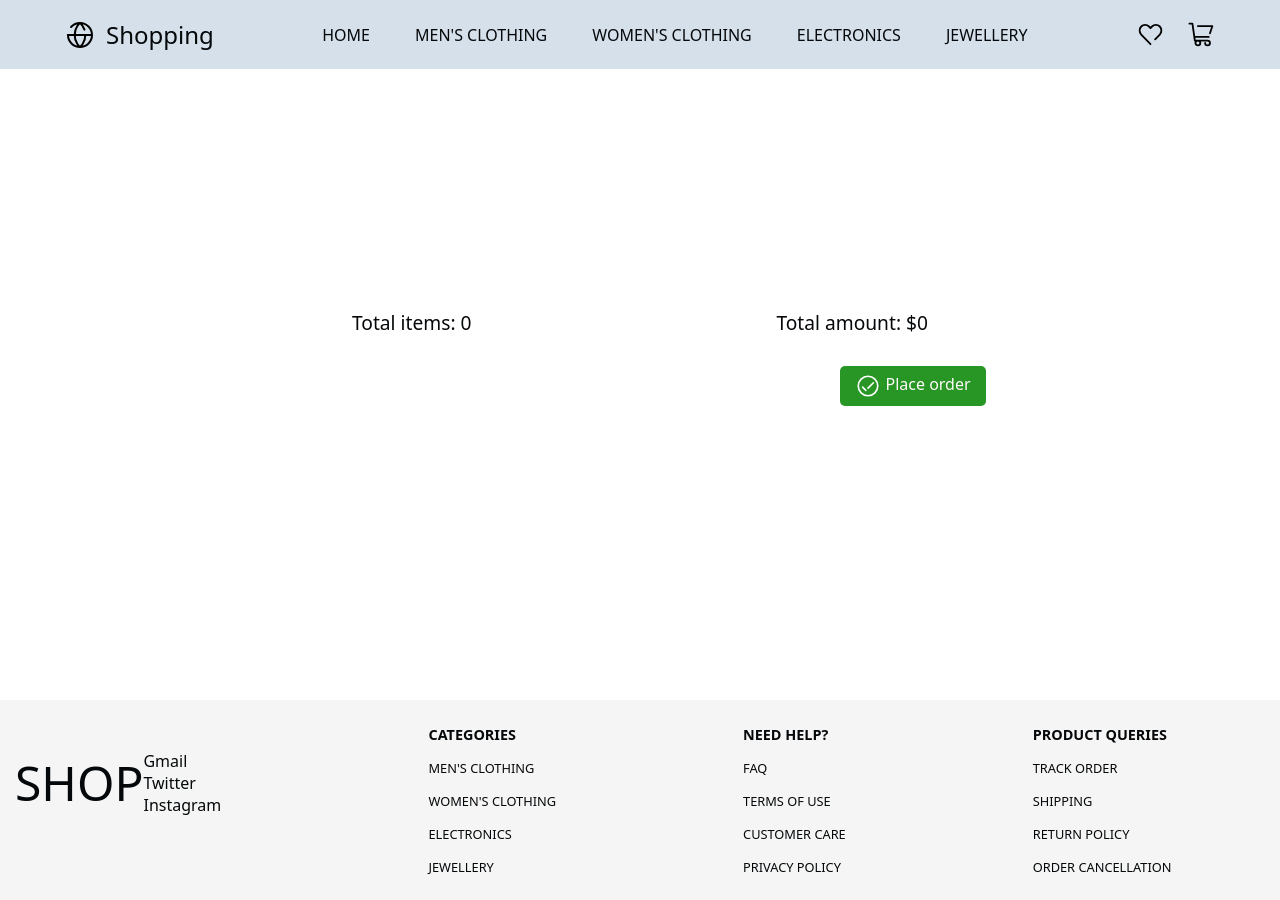
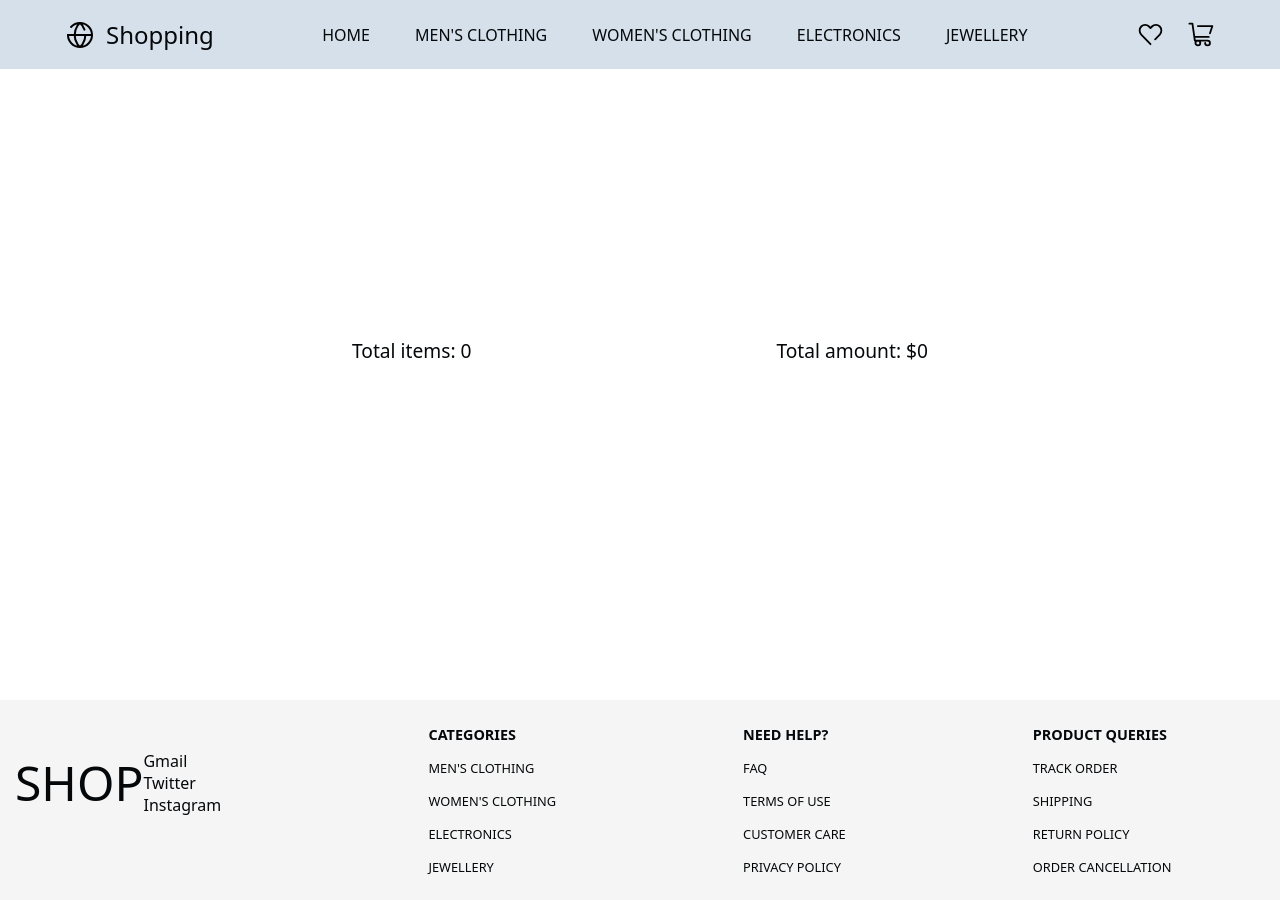
Before and after one commit to girish-n7/e-commerce, a React (Vite) app: page /#/checkout in a window 1280 px wide. Built offline with nearby package versions, Linux system fonts and the light colour scheme.

Commit message:
style updates

```diff
--- a/src/components/Checkout.jsx
+++ b/src/components/Checkout.jsx
@@ -18,7 +18,7 @@ export default function Checkout({ cart }) {
     return (
       <div className="checkout--card" key={item.id}>
         <p className="checkout--item__title">{item.title}</p>
-        <p className="checkout--item__price">{item.price}</p>
+        <p className="checkout--item__price">${item.price}</p>
         <p className="checkout--item__quantity">Quantity: 1</p>
       </div>
     );
@@ -30,6 +30,7 @@ export default function Checkout({ cart }) {
         <p className="checkout--total">Total items: {cart.length}</p>
         <p className="checkout--amount">Total amount: ${totalAmount}</p>
       </div>
+      {cart.length > 0 && (
         <div className="checkout--body">
           {productMap}
           <button
@@ -40,6 +41,7 @@ export default function Checkout({ cart }) {
             Place order
           </button>
         </div>
+      )}
     </div>
   ) : (
     <div className="checkout--container">
--- a/src/style.css
+++ b/src/style.css
@@ -317,6 +317,7 @@ header {
   padding: 7px 15px;
   border-radius: 5px;
   cursor: pointer;
+  transition: 0.1s;
 }
 
 .buy--btn {
@@ -336,6 +337,7 @@ header {
   outline: 1px solid var(--primary);
   border: 1px solid var(--primary);
   background-color: var(--background);
+  transition: 0.2s;
 }
 
 /* cart */
```
Lines whose indentation alone changed are shown as unchanged.
